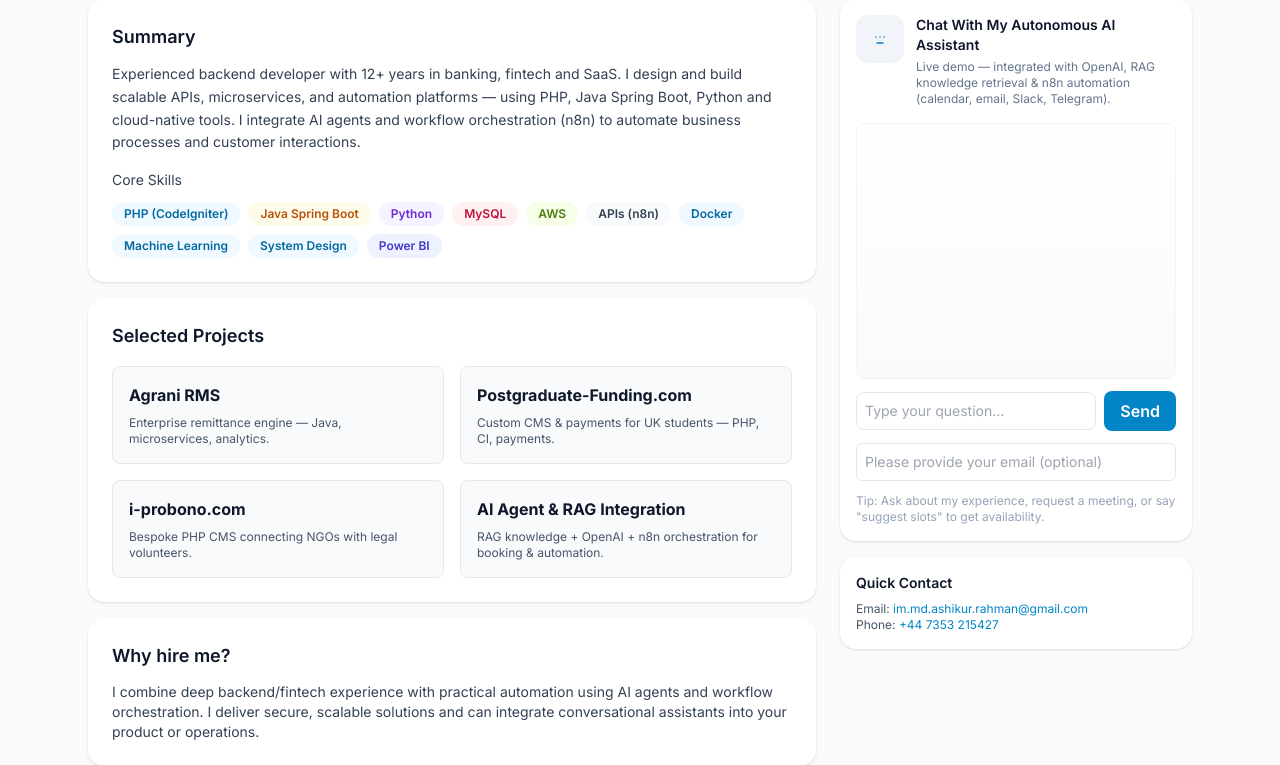
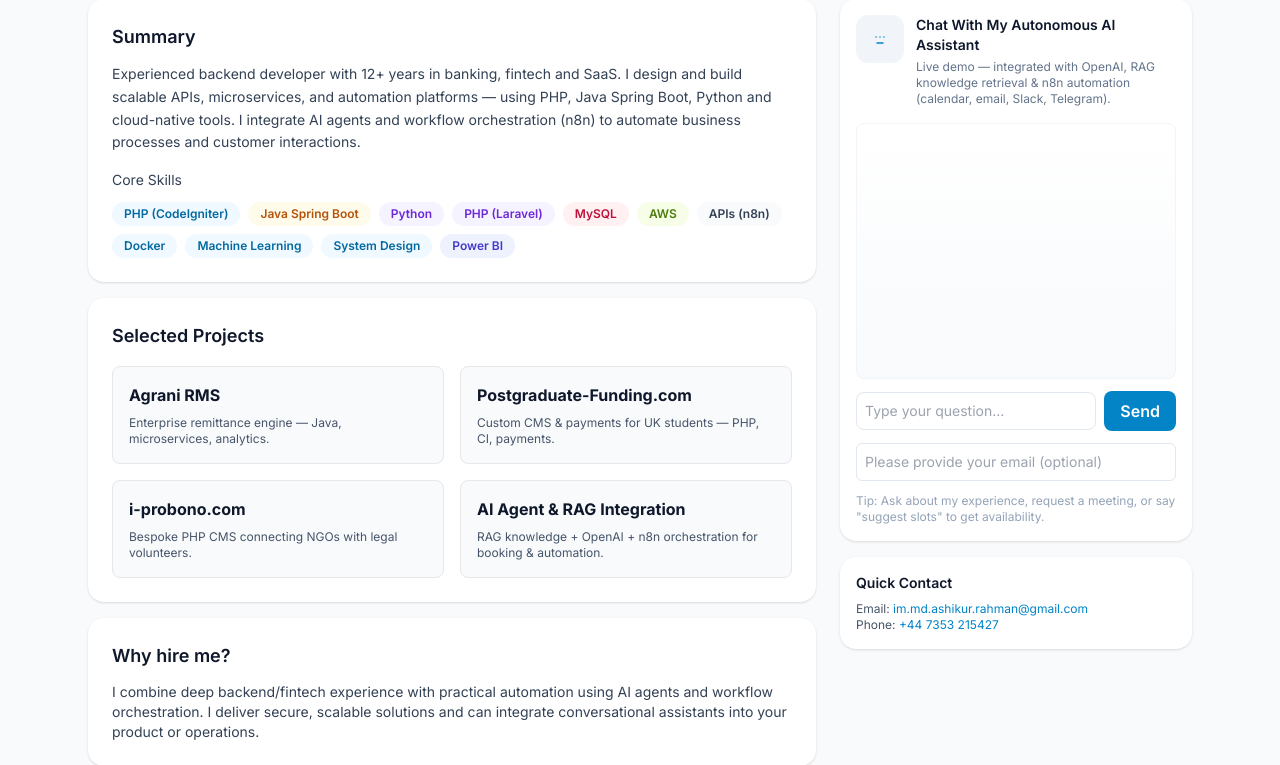
Before and after one commit to ashikur-rahman/ashikur.colud, a PHP site: page / in a window 1280 px wide. Shown: the part 129-894 px from the top of the page. Run offline with PHP 8.4, Linux system fonts and the light colour scheme; some libraries are stand-ins or nearby versions.

Commit message:
Thrid cahnges after URL fixed changes after ci cd

```diff
--- a/index.php
+++ b/index.php
@@ -72,6 +72,7 @@
               <span class="text-xs font-semibold px-3 py-1 bg-sky-50 text-sky-700 rounded-full">PHP (CodeIgniter)</span>
               <span class="text-xs font-semibold px-3 py-1 bg-amber-50 text-amber-700 rounded-full">Java Spring Boot</span>
               <span class="text-xs font-semibold px-3 py-1 bg-violet-50 text-violet-700 rounded-full">Python</span>
+              <span class="text-xs font-semibold px-3 py-1 bg-violet-50 text-violet-700 rounded-full">PHP (Laravel)</span>
               <span class="text-xs font-semibold px-3 py-1 bg-rose-50 text-rose-700 rounded-full">MySQL</span>
               <span class="text-xs font-semibold px-3 py-1 bg-lime-50 text-lime-700 rounded-full">AWS</span>
               <span class="text-xs font-semibold px-3 py-1 bg-slate-50 text-slate-700 rounded-full">APIs (n8n)</span>
```
